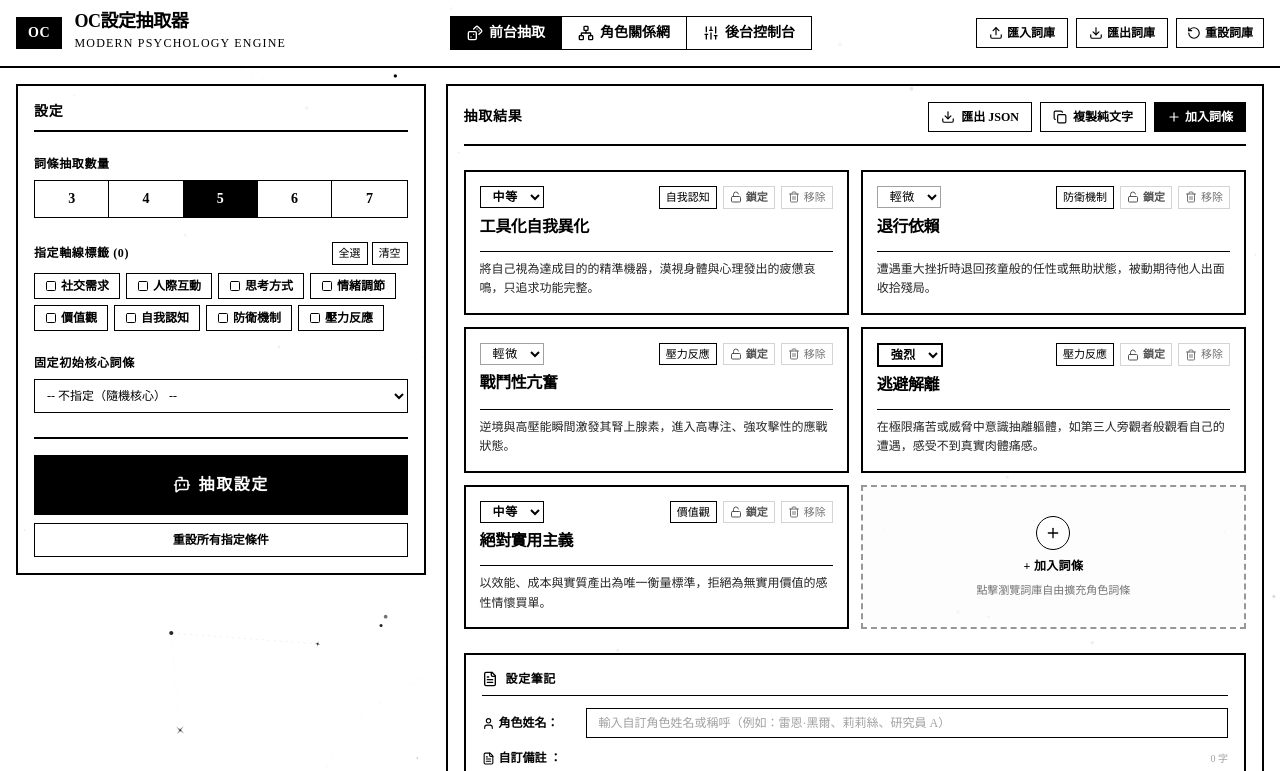
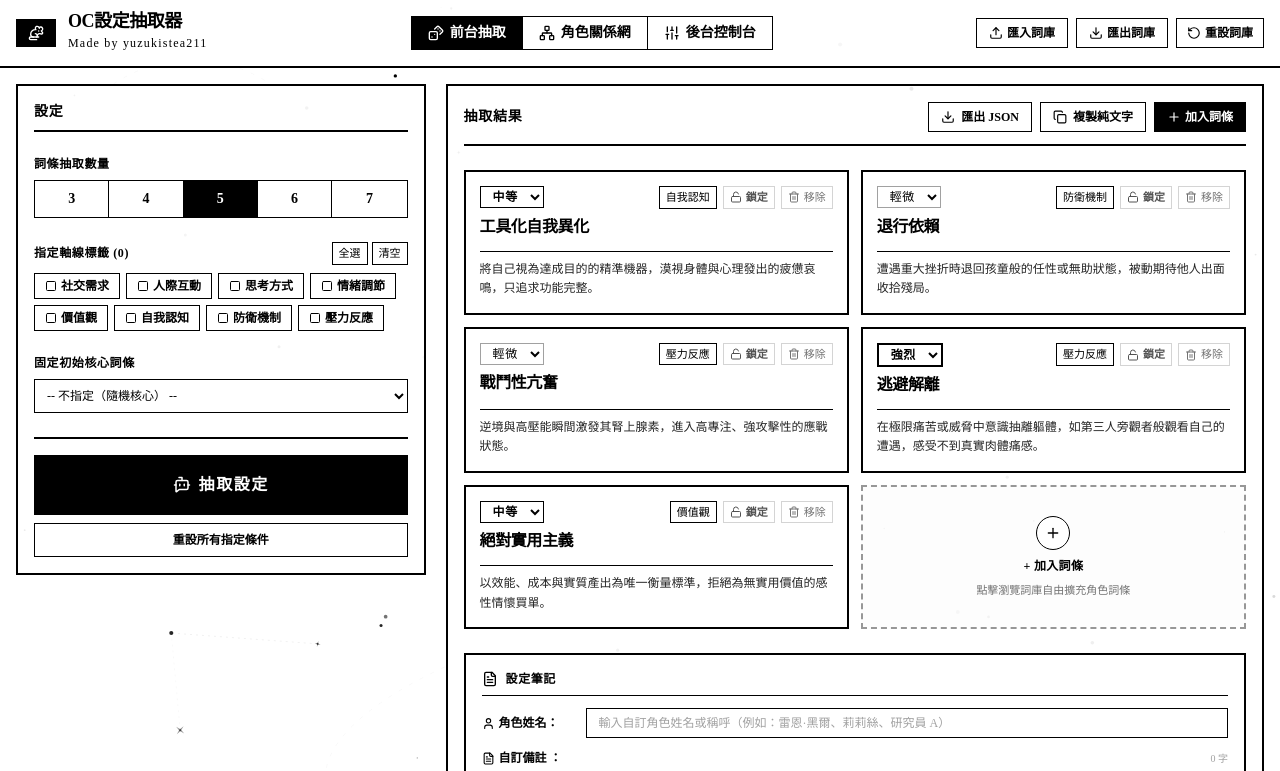
Before and after one commit to yuzukistea211/setting-picker, a React (Vite) app: page / in a window 1280 px wide. Shown: the top 771 px of the page. Built offline with nearby package versions, Linux system fonts and the light colour scheme; a small style sheet from the web is missing.

Commit message:
feat(ui): update header branding and theme colors
Replace header title with an icon, update footer text, and apply the main theme color to network canvas and character details backgrounds.

```diff
--- a/src/components/Navbar.tsx
+++ b/src/components/Navbar.tsx
@@ -1,5 +1,5 @@
 import React, { useRef } from 'react';
-import { Download, Upload, RotateCcw, Sliders, Dices, Network } from 'lucide-react';
+import { Download, Upload, RotateCcw, Sliders, Dices, Network, Rat } from 'lucide-react';
 import { Dataset } from '../types';
 
 interface NavbarProps {
@@ -56,11 +56,11 @@ export const Navbar: React.FC<NavbarProps> = ({
         {/* Title */}
         <div className="flex items-center gap-3">
           <div className="border-2 border-black bg-black text-white px-2.5 py-1 text-sm font-black tracking-wider">
-            OC
+            <Rat size={16} />
           </div>
           <div>
             <h1 className="text-lg font-black tracking-tight leading-none">OC設定抽取器</h1>
-            <span className="text-xs font-mono tracking-widest text-black">MODERN PSYCHOLOGY ENGINE</span>
+            <span className="text-xs font-mono tracking-widest text-black">Made by yuzukistea211</span>
           </div>
         </div>
 
--- a/src/components/network/NetworkCanvas.tsx
+++ b/src/components/network/NetworkCanvas.tsx
@@ -166,7 +166,7 @@ export const NetworkCanvas: React.FC<NetworkCanvasProps> = ({
     <div
       ref={containerRef}
       id="relationship-network-canvas-container"
-      className="relative w-full h-[360px] lg:h-[460px] border-2 border-black bg-white overflow-hidden select-none"
+      className="relative w-full h-[360px] lg:h-[460px] border-2 border-black bg-(--main-color) overflow-hidden select-none"
     >
       {/* Canvas Controls Toolbar */}
       <div className="absolute top-3 right-3 z-20 flex items-center gap-1.5 bg-white border border-black p-1 shadow-none">
--- a/src/components/network/RelationshipNetworkPage.tsx
+++ b/src/components/network/RelationshipNetworkPage.tsx
@@ -503,7 +503,7 @@ export const RelationshipNetworkPage: React.FC = () => {
             /* Selected Character Card */
             <div
               id="inspector-character-details"
-              className="border-2 border-black bg-white p-3.5 flex flex-col gap-3"
+              className="border-2 border-black bg-(--main-color) p-3.5 flex flex-col gap-3"
             >
               <div className="flex items-center justify-between border-b-2 border-black pb-2">
                 <span className="font-mono text-xs px-2 py-0.5 border border-black bg-black text-white font-bold">
```
